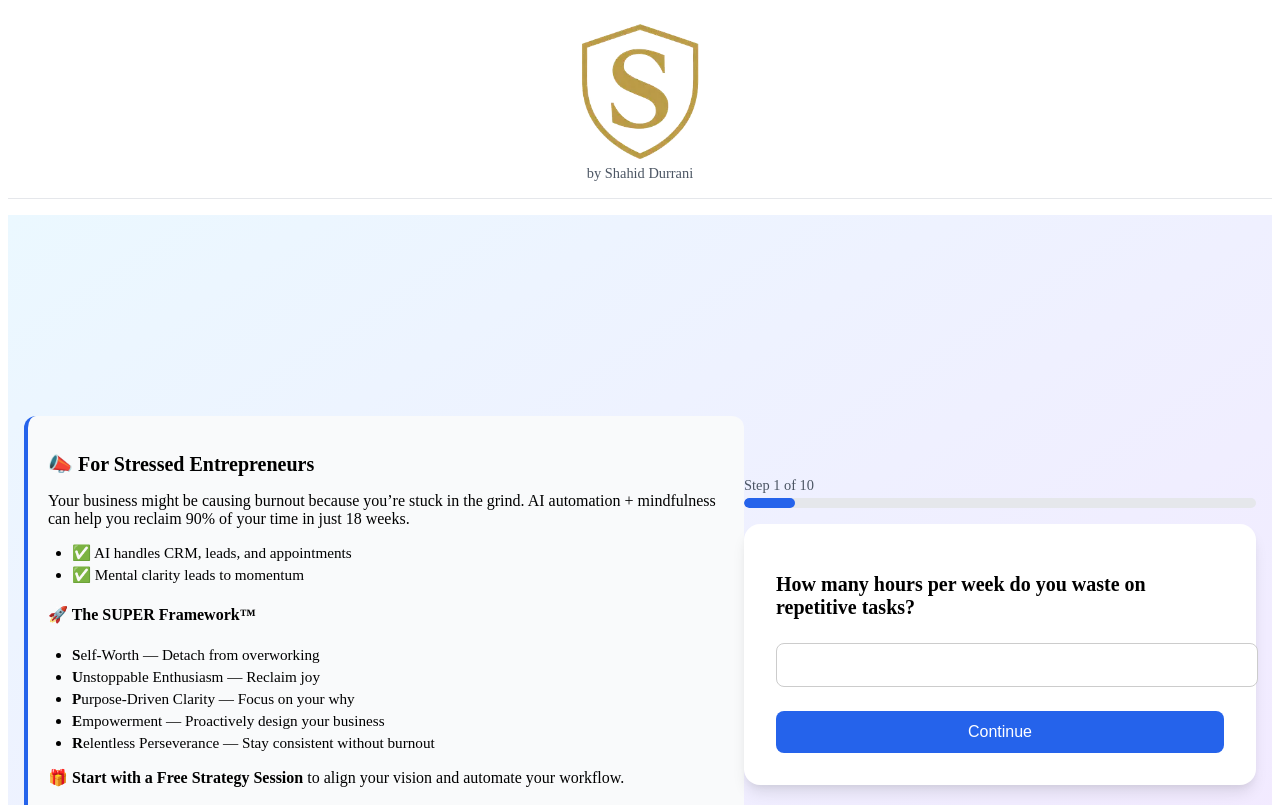
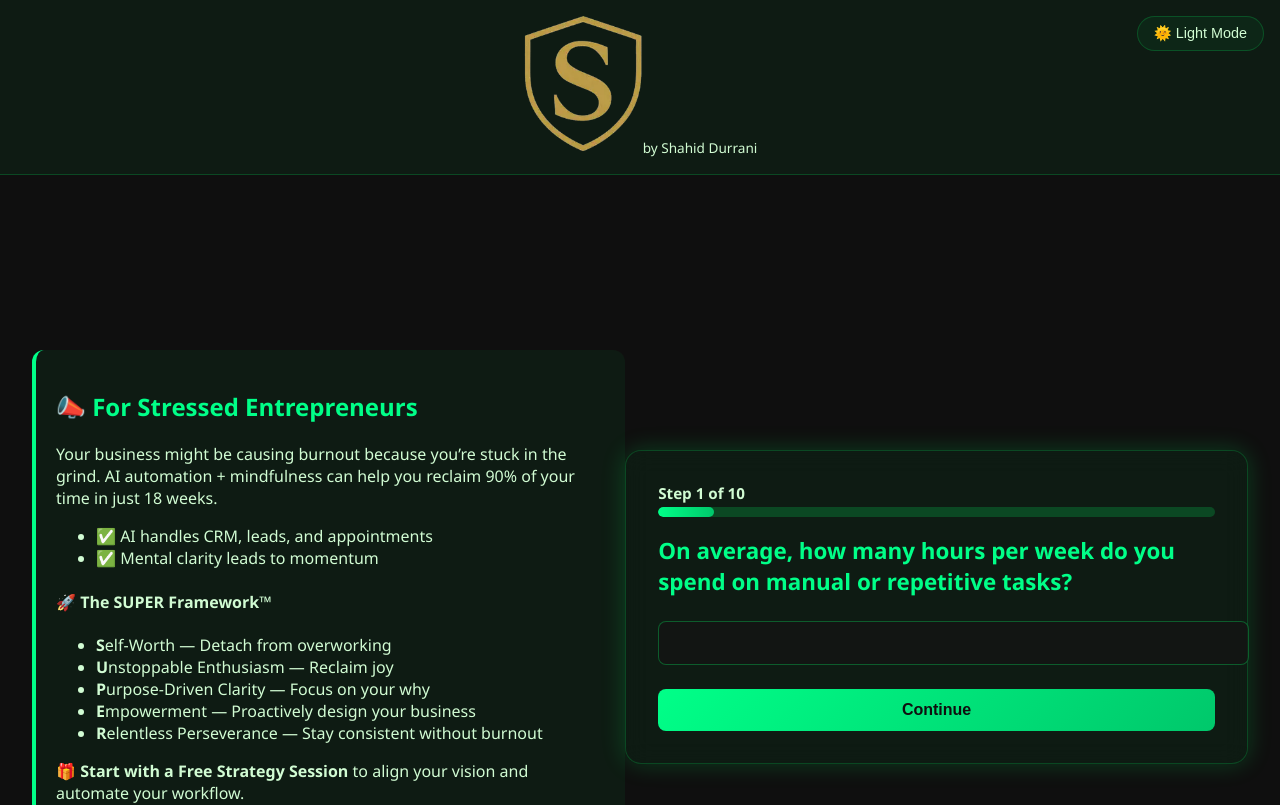
Before and after one commit to Abdullah-Aurabiq/Prototype, a React (Vite) app: page / in a window 1280 px wide. Shown: the top 805 px of the page. Built offline with nearby package versions, Linux system fonts and the light colour scheme.

Commit message:
Full fixed paged

```diff
--- a/src/components/AnimatedCard.tsx
+++ b/src/components/AnimatedCard.tsx
@@ -8,7 +8,8 @@ export default function AnimatedCard({ children }: { children: react.ReactNode }
       animate={{ opacity: 1, y: 0 }}
       exit={{ opacity: 0, x: -20 }}
       transition={{ duration: 0.5 }}
-      className="animated-card"
+      className="animated-card card-glow"
+
     >
       {children}
     </motion.div>
--- a/src/pages/Quiz.tsx
+++ b/src/pages/Quiz.tsx
@@ -5,98 +5,116 @@ import Confetti from 'react-confetti';
 import { motion, AnimatePresence } from 'framer-motion';
 import { useEffect } from 'react';
 const questions = [
+  // === Stage 1: Discovery ===
   {
     id: 1,
-    text: "How many hours per week do you waste on repetitive tasks?",
+    stage: "Discovery",
+    text: "On average, how many hours per week do you spend on manual or repetitive tasks?",
     inputType: "number",
     type: "text"
   },
   {
     id: 2,
-    text: "Which of these do you currently handle manually?",
+    stage: "Discovery",
+    text: "What is your average monthly lead volume?",
+    type: "radio",
+    options: [
+      "Less than 10 leads",
+      "10–50 leads",
+      "51–200 leads",
+      "Over 200 leads"
+    ]
+  },
+
+  // === Stage 2: Workflow Bottlenecks ===
+  {
+    id: 3,
+    stage: "Workflow Bottlenecks",
+    text: "Which business processes are currently performed manually in your workflow?",
     type: "checkbox",
     options: [
-      "Lead generation",
-      "Customer follow-ups",
-      "Appointment booking",
-      "Sending emails",
-      "Managing CRM",
-      "Sales calls",
-      "Data entry",
+      "Inbound lead capture",
+      "Client follow-ups",
+      "Appointment scheduling",
+      "Email outreach",
+      "CRM data entry",
+      "Sales qualification",
+      "Reporting / dashboards",
       "Social media posting",
-      "Project status tracking",
+      "Project updates & tracking"
     ]
   },
   {
-    id: 3,
-    text: "What is your BIGGEST bottleneck right now?",
+    id: 4,
+    stage: "Workflow Bottlenecks",
+    text: "What is the single biggest operational bottleneck slowing down your growth?",
     type: "bottleneck"
   },
   {
-    id: 4,
-    text: "How do you currently manage your sales leads?",
+    id: 5,
+    stage: "Workflow Bottlenecks",
+    text: "What system do you currently use to manage client or lead data?",
     type: "radio",
     options: [
-      "Google Sheets or Excel",
-      "CRM tool (e.g. HubSpot, Close.io)",
-      "Pen and paper",
-      "I don’t track them"
+      "Google Sheets / Excel",
+      "CRM software (e.g. HubSpot, Pipedrive)",
+      "Manual notes / pen & paper",
+      "No consistent system"
     ]
   },
-  {
-    id: 5,
-    text: "How confident are you using AI tools (1–10)?",
-    inputType: "number",
-    type: "text"
-  },
+
+  // === Stage 3: Tool Awareness ===
   {
     id: 6,
-    text: "Do you use any of the following?",
+    stage: "Tool Awareness",
+    text: "Which of the following platforms or tools have you used in the past 3 months?",
     type: "checkbox",
     options: [
-      "Zapier / Make",
-      "ChatGPT / Gemini",
+      "Zapier / Make / Pabbly",
+      "ChatGPT / Gemini / Claude",
       "Calendly / TidyCal",
-      "CRM Tools",
-      "Google Workspace",
-      "None of the above"
+      "CRM (HubSpot, Close, Pipedrive)",
+      "Google Workspace or Microsoft 365",
+      "Haven’t used any of these"
     ]
   },
   {
     id: 7,
-    text: "How do you currently schedule meetings?",
+    stage: "Tool Awareness",
+    text: "How do you currently book or coordinate client meetings?",
     type: "radio",
     options: [
-      "Manually over WhatsApp / Email",
-      "Calendly / Booking link",
-      "Assistant / VA",
-      "I don’t schedule"
+      "Manual scheduling via email or chat",
+      "Using a calendar booking link",
+      "Delegated to assistant or VA",
+      "Rarely schedule meetings"
     ]
   },
   {
     id: 8,
-    text: "What is your monthly lead flow?",
-    type: "radio",
-    options: [
-      "Less than 10 leads/month",
-      "10–50 leads/month",
-      "50–200 leads/month",
-      "200+ leads/month"
-    ]
+    stage: "Tool Awareness",
+    text: "On a scale of 1–10, how confident are you in using automation or AI tools?",
+    inputType: "number",
+    type: "text"
   },
+
+  // === Stage 4: Vision + Intent ===
   {
     id: 9,
-    text: "What’s your business goal for the next 6 months?",
+    stage: "Vision + Intent",
+    text: "What is your primary business growth goal over the next 6 months?",
     inputType: "text",
     type: "text"
   },
   {
     id: 10,
-    text: "If you could automate ONE thing today, what would it be?",
+    stage: "Vision + Intent",
+    text: "If you could automate one high-impact task today, what would it be?",
     inputType: "text",
     type: "text"
   }
 ];
+
 
 
 export default function Quiz() {
@@ -106,6 +124,12 @@ export default function Quiz() {
   const [clientName, setClientName] = useState('');
   const [clientEmail, setClientEmail] = useState('');
   const [formSubmitted, setFormSubmitted] = useState(false);
+  const [mode, setMode] = useState<"dark" | "light">("dark");
+  const [transitionStage, setTransitionStage] = useState<string | null>(null);
+
+  useEffect(() => {
+    document.documentElement.setAttribute("data-theme", mode);
+  }, [mode]);
   // const audioRef = useRef<HTMLAudioElement | null>(null);
 
   const [result, setResult] = useState<null | {
@@ -119,25 +143,44 @@ export default function Quiz() {
     audio.play();
   };
 
+  const handleNext = async () => {
+    playSound("./audio/506054__mellau__button-click-1.wav");
 
-  const handleNext = async () => {
-    playSound("/506054__mellau__button-click-1.wav");
-
-    if (step < questions.length - 1) {
-      playSound("/404359__kagateni__success2.wav");
-      setStep(step + 1);
-    } else {
+    const isLastQuestion = step === questions.length - 1;
+    const currentQuestion = questions[step];
+    const nextQuestion = questions[step + 1];
+    if (isLastQuestion) {
+      // Disable button to prevent multiple submissions
+      document.querySelector('.quiz-button')!.textContent = "Submitting...";
+      document.querySelector('.quiz-button')!.setAttribute('disabled', 'true');
       const res = await fetch("https://electric-mistakenly-rat.ngrok-free.app/analyze", {
         method: "POST",
-        headers: { "ngrok-skip-browser-warning": "true", "Content-Type": "application/json" },
-        body: JSON.stringify(answers)
+        headers: {
+          "ngrok-skip-browser-warning": "true",
+          "Content-Type": "application/json"
+        },
+        body: JSON.stringify(answers) // FIXED IN PART 2 BELOW
       });
       const data = await res.json();
       setResult(data);
       setShowConfetti(true);
-      playSound("/607926__robinhood76__10661-bonus-correct-answer.wav");
+      playSound("./audio/404359__kagateni__success2.wav");
+      return;
     }
+
+    // Trigger stage intro only if next question is from a new stage
+    if (nextQuestion && currentQuestion.stage !== nextQuestion.stage) {
+      // Hide Continue button
+      document.querySelector('.quiz-button')!.classList.add('hidden');
+      document.querySelector('.quiz-button')!.classList.remove('hidden');
+      setTransitionStage(nextQuestion.stage);
+      return;
+    }
+
+    setStep(step + 1);
+    playSound("./audio/404359__kagateni__success2.wav");
   };
+
 
   useEffect(() => {
     if (step === 1) {
@@ -154,6 +197,12 @@ export default function Quiz() {
 
   return (
     <>
+      <button
+        className="mode-toggle"
+        onClick={() => setMode(mode === "dark" ? "light" : "dark")}
+      >
+        {mode === "dark" ? "🌞 Light Mode" : "🌙 Dark Mode"}
+      </button>
       <div className="top-logo-header">
         <img src="/logo.webp" alt="Logo" className="top-logo" />
         <span className="top-author">by Shahid Durrani</span>
@@ -212,6 +261,7 @@ export default function Quiz() {
 
                 {result === null ? (
                   <>
+
                     <h2 className="question-title">{current.text}</h2>
 
                     {current.type === 'text' && (
@@ -220,20 +270,20 @@ export default function Quiz() {
                           type={current.inputType || "text"}
                           className="quiz-input"
                           onChange={(e) =>
-                            setAnswers({ ...answers, [current.id]: e.target.value })
+                            setAnswers({ ...answers, [current.text]: e.target.value })
                           }
                         />
 
                         {current.options?.length > 0 && (
                           <div className="radio-group">
-                            {current.options.map((option: string, i: number) => (
+                            {current.options?.map((option: string, i: number) => (
                               <label key={i} className="styled-radio">
                                 <input
                                   type="radio"
                                   name={`text-question-${current.id}`} // Unique group
                                   value={option}
                                   onChange={() =>
-                                    setAnswers({ ...answers, [current.id]: option })
+                                    setAnswers({ ...answers, [current.text]: option })
                                   }
                                 />
                                 <span>{option}</span>
@@ -251,11 +301,11 @@ export default function Quiz() {
                             <input
                               type="checkbox"
                               onChange={(e) => {
-                              const prev = answers[current.id]?.split(',') || [];
+                                const prev = answers[current.text]?.split(',') || [];
                                 const updated = e.target.checked
                                   ? [...prev, option]
                                   : prev.filter((v) => v !== option);
-                              setAnswers({ ...answers, [current.id]: updated.join(',') });
+                                setAnswers({ ...answers, [current.text]: updated.join(',') });
                               }}
                             />
                             {option}
@@ -272,7 +322,7 @@ export default function Quiz() {
                               name={`question-${current.id}`}
                               value={option}
                               onChange={() =>
-                              setAnswers({ ...answers, [current.id]: option })
+                                setAnswers({ ...answers, [current.text]: option })
                               }
                             />
                             <span>{option}</span>
@@ -321,6 +371,21 @@ export default function Quiz() {
                     <button className="quiz-button" onClick={handleNext}>
                       {step === questions.length - 1 ? "Get My Results" : "Continue"}
                     </button>
+                    {transitionStage && (
+                      <AnimatedCard>
+                        <div className="milestone-message stage-transition">
+                          <h3>🚀 Ready for the next step?</h3>
+                          <p>Let's dive into <strong>{transitionStage}</strong> — where we uncover even deeper automation opportunities.</p>
+                          <button className="quiz-button" onClick={() => {
+                            setStep(step + 1);
+                            setTransitionStage(null);
+                          }}>
+                            Let’s get into {transitionStage}
+                          </button>
+                        </div>
+                      </AnimatedCard>
+                    )}
+
                   </>
                 ) : (
                   <div className="result-card">
--- a/src/styles/globals.css
+++ b/src/styles/globals.css
@@ -1,139 +1,130 @@
-/* === General Layout === */
+:root {
+  --bg: #0f0f0f;
+  --text: #d1fcd3;
+  --accent: #00ff88;
+  --accent-soft: rgba(0, 255, 100, 0.2);
+  --card-bg: rgba(0, 255, 100, 0.05);
+  --input-bg: rgba(20, 20, 20, 0.7);
+  --input-border: rgba(0, 255, 100, 0.3);
+}
+
+[data-theme='light'] {
+  --bg: #f9fefb;
+  --text: #0a2e19;
+  --accent: #009f5e;
+  --accent-soft: rgba(0, 159, 94, 0.15);
+  --card-bg: rgba(255, 255, 255, 0.75);
+  --input-bg: #ffffff;
+  --input-border: #99e7c0;
+}
+
+body {
+  margin: 0;
+  font-family: 'Segoe UI', Tahoma, Geneva, Verdana, sans-serif;
+  background: var(--bg);
+  color: var(--text);
+  background-attachment: fixed;
+}
+
 .quiz-container {
   min-height: 100vh;
   display: flex;
   align-items: center;
   justify-content: center;
-  padding: 1rem;
-  background: linear-gradient(to bottom right, #ebf8ff, #f3e8ff); /* blue-50 to purple-50 */
+  padding: 2rem;
+  background: var(--bg);
 }
 
 .quiz-wrapper {
   width: 100%;
-  max-width: 32rem; /* same as max-w-lg */
+  max-width: 36rem;
+  backdrop-filter: blur(12px);
+  background: var(--card-bg);
+  border: 1px solid var(--accent-soft);
+  border-radius: 1rem;
+  box-shadow: 0 0 25px var(--accent-soft);
+  padding: 2rem;
 }
 
-/* === Questions UI === */
 .question-title {
-  font-size: 1.25rem;
+  font-size: 1.4rem;
   font-weight: bold;
   margin-bottom: 1.5rem;
+  color: var(--accent);
 }
 
 .quiz-input {
   width: 100%;
   padding: 0.75rem 1rem;
-  border: 1px solid #ccc;
+  border: 1px solid var(--input-border);
   border-radius: 0.5rem;
+  background: var(--input-bg);
+  color: var(--text);
+  font-size: 1rem;
   margin-bottom: 1.5rem;
-  font-size: 1rem;
+  outline: none;
+  transition: all 0.3s ease;
 }
 
-/* === Buttons === */
+.quiz-input:focus {
+  border-color: var(--accent);
+  box-shadow: 0 0 10px var(--accent);
+}
+
 .quiz-button {
   width: 100%;
   padding: 0.75rem 1.5rem;
-  background-color: #2563eb; /* blue-600 */
-  color: white;
+  background: linear-gradient(135deg, var(--accent), #00c86b);
+  color: #0f0f0f;
+  font-weight: 600;
+  font-size: 1rem;
   border: none;
   border-radius: 0.5rem;
-  font-weight: 500;
-  font-size: 1rem;
   cursor: pointer;
-  transition: background-color 0.3s ease;
+  transition: transform 0.2s ease, box-shadow 0.3s ease;
 }
 
 .quiz-button:hover {
-  background-color: #1d4ed8; /* blue-700 */
+  transform: scale(1.02);
+  box-shadow: 0 0 18px var(--accent);
 }
 
-/* === Result Card === */
 .result-card {
-  background-color: white;
-  padding: 1.5rem;
-  border-radius: 0.75rem;
-  box-shadow: 0 4px 10px rgba(0, 0, 0, 0.1);
+  background: var(--card-bg);
+  border: 1px solid var(--accent-soft);
+  backdrop-filter: blur(10px);
+  border-radius: 1rem;
+  box-shadow: 0 0 20px var(--accent-soft);
+  padding: 2rem;
+  color: var(--text);
   text-align: left;
 }
 
-.result-title {
-  font-size: 1.5rem;
+.score-text {
+  font-size: 2.5rem;
   font-weight: bold;
+  color: var(--accent);
   margin-bottom: 1rem;
 }
 
-.score-text {
-  font-size: 2.25rem;
-  font-weight: bold;
-  color: #2563eb; /* blue-600 */
-  margin-bottom: 1rem;
-}
-
-.result-details {
-  color: #374151; /* gray-700 */
-  line-height: 1.6;
-  margin-bottom: 1.5rem;
-}
-
-/* === CTA Button === */
 .cta-button {
   display: block;
   width: 100%;
-  text-align: center;
-  background-color: #16a34a; /* green-600 */
-  color: white;
+  background: linear-gradient(135deg, var(--accent), #00c86b);
+  color: #0f0f0f;
   padding: 0.75rem 1.5rem;
   border-radius: 0.5rem;
   font-weight: 600;
   text-decoration: none;
-  transition: background-color 0.3s ease;
+  text-align: center;
+  margin-top: 1rem;
+  transition: box-shadow 0.3s ease;
 }
 
 .cta-button:hover {
-  background-color: #15803d; /* green-700 */
-}
-.animated-card {
-  background-color: white;
-  border-radius: 1rem; /* rounded-xl */
-  box-shadow: 0 10px 15px -3px rgba(0, 0, 0, 0.1),
-              0 4px 6px -2px rgba(0, 0, 0, 0.05); /* shadow-lg */
-  padding: 2rem; /* p-8 */
-  width: 100%;
-  max-width: 28rem; /* max-w-md */
-}
-.progress-bar-track {
-  width: 100%;
-  background-color: #e5e7eb; /* gray-200 */
-  border-radius: 9999px;
-  height: 0.625rem; /* 2.5 */
-  overflow: hidden;
+  box-shadow: 0 0 18px var(--accent);
 }
 
-.progress-bar-fill {
-  background-color: #2563eb; /* blue-600 */
-  height: 100%;
-  border-radius: 9999px;
-}
-
-.followup-form {
-  margin-top: 1.5rem;
-}
-
-.followup-form input {
-  display: block;
-  width: 100%;
-  padding: 0.75rem 1rem;
-  margin-bottom: 1rem;
-  border: 1px solid #ccc;
-  border-radius: 0.5rem;
-  font-size: 1rem;
-}
-.progress-label {
-  margin-bottom: 0.25rem;
-  font-weight: 500;
-  font-size: 0.9rem;
-  color: #4b5563; /* gray-600 */
-}
 .radio-group {
   display: flex;
   flex-direction: column;
@@ -141,101 +132,117 @@
   margin-bottom: 1.5rem;
 }
 
-.styled-radio {
+.styled-radio,
+.radio-label {
   display: flex;
   align-items: center;
-  gap: 0.5rem;
-  background: #f9fafb;
+  gap: 0.75rem;
+  background: var(--card-bg);
   padding: 0.75rem 1rem;
   border-radius: 0.5rem;
+  border: 1px solid var(--accent-soft);
   cursor: pointer;
+  transition: background 0.2s, box-shadow 0.3s;
   font-weight: 500;
-  transition: background-color 0.2s ease;
-  border: 1px solid #d1d5db;
 }
 
-.styled-radio:hover {
-  background-color: #f3f4f6;
+.styled-radio:hover,
+.radio-label:hover {
+  background: rgba(0, 255, 100, 0.07);
+  box-shadow: 0 0 10px var(--accent-soft);
 }
 
-.styled-radio input[type="radio"] {
-  accent-color: #2563eb; /* blue-600 */
+.styled-radio input[type="radio"],
+.radio-label input[type="checkbox"],
+.radio-label input[type="radio"] {
+  accent-color: var(--accent);
   width: 1rem;
   height: 1rem;
 }
+
+.progress-bar-track {
+  width: 100%;
+  background-color: var(--accent-soft);
+  border-radius: 9999px;
+  height: 0.625rem;
+  overflow: hidden;
+}
+
+.progress-bar-fill {
+  background: linear-gradient(to right, var(--accent), #00c86b);
+  height: 100%;
+  border-radius: 9999px;
+  transition: width 0.3s ease-in-out;
+}
+
+.progress-label {
+  margin-bottom: 0.25rem;
+  font-weight: 600;
+  font-size: 0.95rem;
+  color: var(--text);
+}
+
 .milestone-message {
-  background-color: #f9fafb;
+  background: var(--card-bg);
+  border-left: 4px solid var(--accent);
   padding: 1.25rem;
   border-radius: 0.75rem;
   margin-bottom: 1.5rem;
-  border-left: 4px solid #2563eb;
 }
 
-.milestone-message h3,
-.milestone-message h2 {
-  font-size: 1.25rem;
-  font-weight: 600;
-  margin-bottom: 0.5rem;
+.milestone-message h2,
+.milestone-message h3 {
+  color: var(--accent);
 }
 
-.milestone-message ul,
-.milestone-message ol {
-  margin: 0.5rem 0;
-  padding-left: 1.5rem;
-  font-size: 0.95rem;
-}
-
-.milestone-message ul li,
-.milestone-message ol li {
-  margin-bottom: 0.25rem;
-}
-.quiz-header {
-  display: flex;
-  justify-content: center;
-  margin-bottom: 1.5rem;
-}
-
-.logo-box {
-  display: flex;
-  align-items: center;
-  gap: 0.5rem;
-  flex-direction: column;
-  text-align: center;
-}
-
-.quiz-logo {
-  max-width: 120px;
-  height: auto;
-  border-radius: 0.5rem;
-}
-
-.founder-name {
-  font-size: 0.9rem;
-  font-weight: 500;
-  color: #4b5563;
-}
 .top-logo-header {
   width: 100%;
   padding: 1rem 0;
-  display: flex;
-  flex-direction: column;
-  align-items: center;
-  background-color: white;
-  border-bottom: 1px solid #e5e7eb; /* light border */
-  margin-bottom: 1rem;
+  background-color: var(--card-bg);
+  border-bottom: 1px solid var(--accent-soft);
   position: sticky;
   top: 0;
   z-index: 100;
+  text-align: center;
 }
 
 .top-logo {
   max-width: 120px;
-  height: auto;
-  margin-bottom: 0.25rem;
+  border-radius: 0.5rem;
 }
 
 .top-author {
+  font-size: 0.85rem;
+  font-weight: 500;
+  color: var(--text);
+}
+
+.mode-toggle {
+  position: fixed;
+  top: 1rem;
+  right: 1rem;
+  padding: 0.5rem 1rem;
+  background-color: var(--card-bg);
+  border: 1px solid var(--accent-soft);
+  border-radius: 999px;
+  color: var(--text);
+  cursor: pointer;
+  z-index: 999;
   font-size: 0.9rem;
-  font-weight: 500;
-  color: #4b5563; /* gray-600 */
+  transition: background 0.3s ease;
 }
+
+.mode-toggle:hover {
+  background-color: var(--accent-soft);
+}
+
+.stage-transition {
+  text-align: center;
+  animation: fadeIn 0.4s ease-in-out;
+}
+.hidden {
+  display: none;
+  width: 0;
+  height: 0;
+  visibility: hidden;
+}
```
Lines whose indentation alone changed are shown as unchanged.
